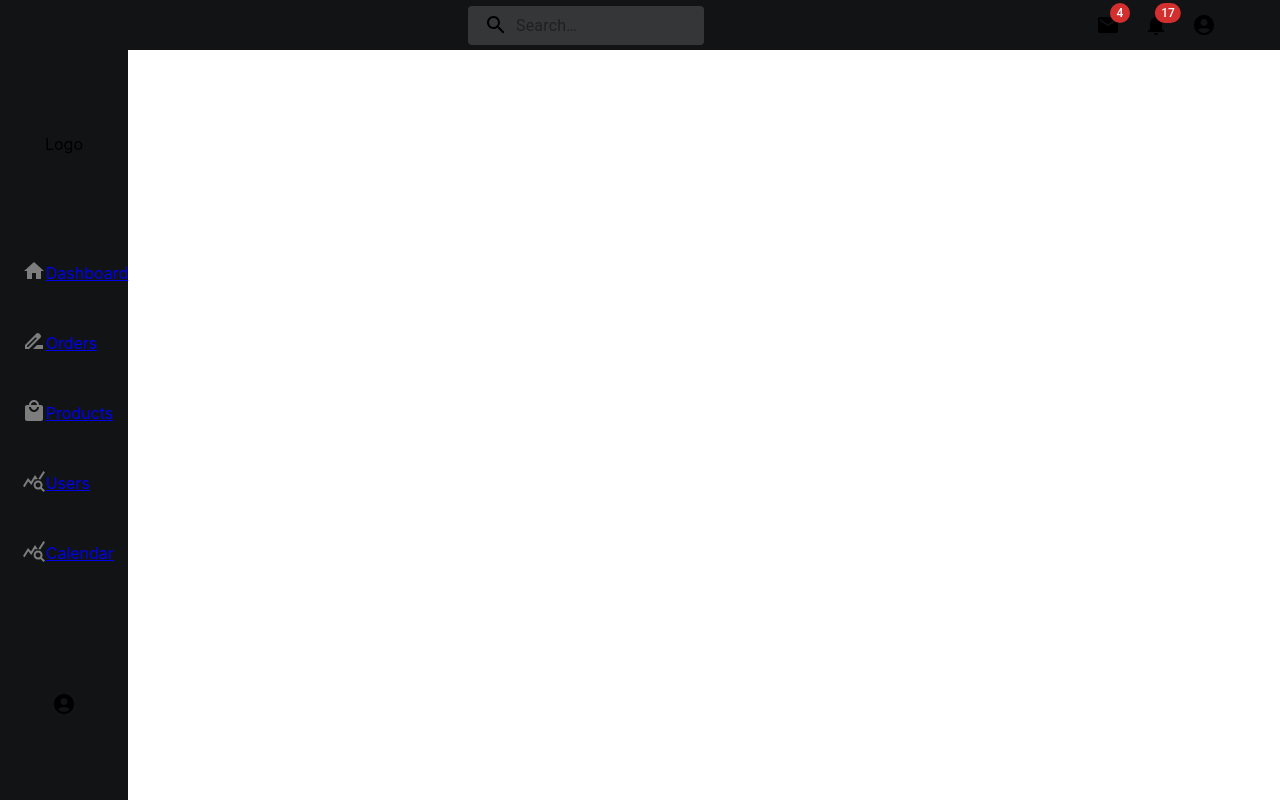
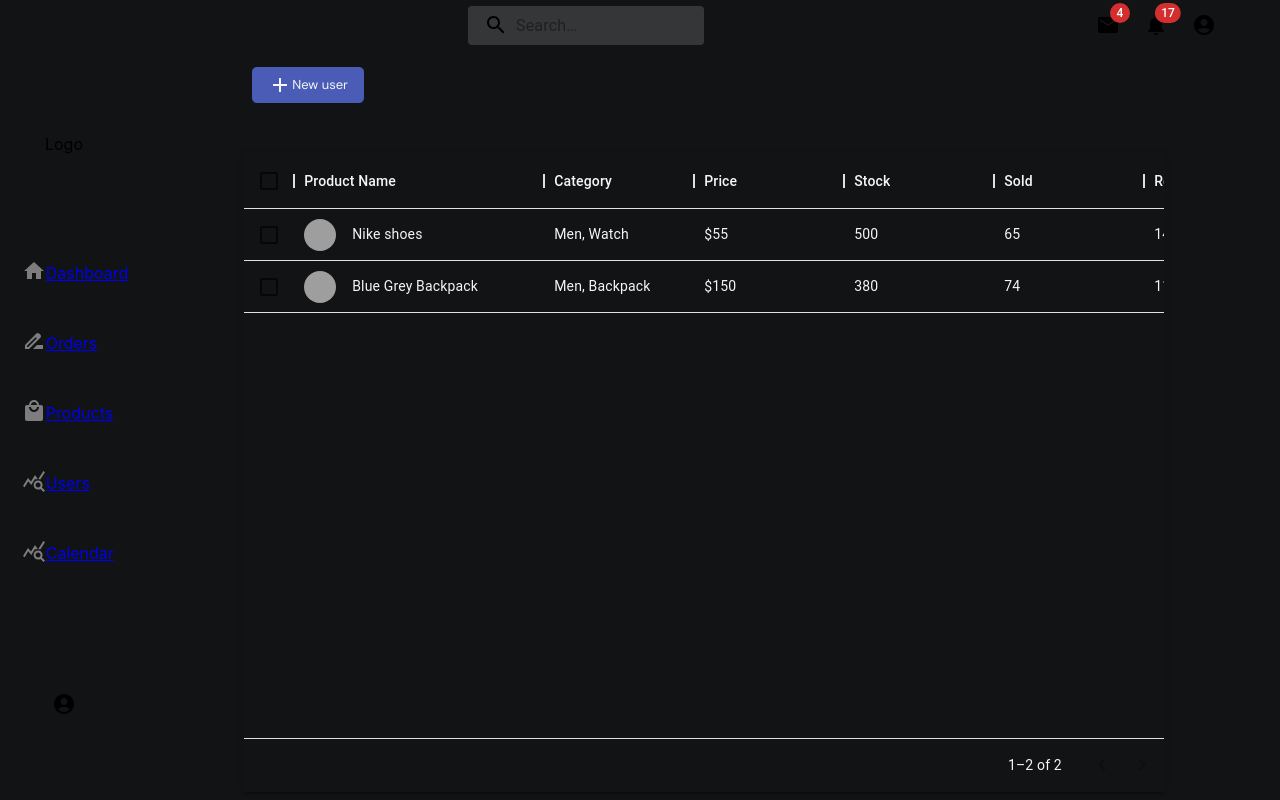
Before and after one commit to saeedo-khan/admin_dashboard, a React (Create React App) app: page /users in a window 1280 px wide. Shown: the top 800 px of the page. Built offline with nearby package versions, Linux system fonts and the light colour scheme; grey boxes are pictures that could not be loaded.

Commit message:
refactor add new event and build users page

```diff
--- a/src/App.tsx
+++ b/src/App.tsx
@@ -1,17 +1,19 @@
 import Home from "./pages/Home/Home";
 import "./sassStyles/_global.scss";
 import { Routes, Route } from "react-router-dom";
-import Calendar from "./pages/Calendar/Calender";
+import Calender from "./pages/Calendar/Calender";
 import Products from "./pages/Products/Products";
 import Orders from "./pages/Orders/Orders";
+import Users from "./pages/Users/Users";
 function App() {
   return (
     <>
       <Routes>
         <Route path="/" element={<Home />} />
-        <Route path="/calendar" element={<Calendar />} />
+        <Route path="/calendar" element={<Calender />} />
         <Route path="/products" element={<Products />} />
         <Route path="/orders" element={<Orders />} />
+        <Route path="/users" element={<Users />} />
       </Routes>
     </>
   );
--- a/src/components/layout/Sidebar/Sidebar.tsx
+++ b/src/components/layout/Sidebar/Sidebar.tsx
@@ -65,7 +65,7 @@ const Sidebar: React.FC = () => {
         </li>
         <li>
           <NavLink
-            to="/"
+            to="/users"
             style={({ isActive }) => (isActive ? activeStyle : undefined)}
           >
             <div className="wrap-text-icon">
--- a/src/pages/Calendar/Calendar.scss
+++ b/src/pages/Calendar/Calendar.scss
@@ -7,9 +7,9 @@
 }
 
 .wrapp-calendar {
-    max-width: 1400px;
+    max-width: 1600px;
     margin: 0 auto;
-    width: 80%;
+    width: 80%
 }
 
 .modal-add-event {
@@ -66,3 +66,24 @@
         font-size: 0.9rem !important;
     }
 }
+
+
+.container-form{
+    display: flex;
+    align-items: center;
+    justify-content: center;
+    max-width: 800px;
+    margin: 0 auto;
+    margin-bottom: 2rem
+}
+
+.title-form{
+    @include inputStyle(#5e4880);
+    background-color: $main-color;
+    color: whitesmoke;
+}
+
+.data-picker{
+    z-index: 999;
+    display: block;
+}
--- a/src/pages/Calendar/Calender.tsx
+++ b/src/pages/Calendar/Calender.tsx
@@ -16,7 +16,7 @@ const events = [
   { title: "Washing", start: new Date(2023, 2, 4), end: new Date(2023, 2, 8) },
 ];
 type NewEvent = { title: string; start: any; end: any };
-const Calendar: React.FC = () => {
+const Calender: React.FC = () => {
   const container = useRef(null);
   const [newEvent, setNewEvent] = React.useState<NewEvent>({
     title: "",
@@ -24,9 +24,6 @@ const Calendar: React.FC = () => {
     end: "",
   });
   const [allEvents, setAllEvents] = React.useState(events);
-  const [open, setOpen] = React.useState(false);
-  const handleOpen = () => setOpen(true);
-  const handleClose = () => setOpen(false);
   function handleAddNewEvent() {
     setAllEvents([...allEvents, newEvent]);
     setNewEvent({
@@ -34,7 +31,6 @@ const Calendar: React.FC = () => {
       start: "",
       end: "",
     });
-    handleClose();
   }
 
   const remove = ({
@@ -55,56 +51,45 @@ const Calendar: React.FC = () => {
     <div className="Calendar">
       <div className="wrapp-calendar">
         <h2>Calendar</h2>
-
-        <Modal
-          open={open}
-          onClose={handleClose}
-          aria-labelledby="modal-modal-title"
-          aria-describedby="modal-modal-description"
-          className="modal-add-event"
-        >
-          <div className="add-event">
+        <div className="icon-create-evt">
+          <button onClick={handleAddNewEvent}>
+            <div>
+              <AddBoxIcon />
+            </div>
+            <div>Create new event</div>
+          </button>
+        </div>
+        <form className="container-form">
+          <label>
+            Add Title:
             <input
               type="text"
-              className="title-event"
-              placeholder="Add Title"
-              style={{ width: "20%" }}
-              value={newEvent.title}
-              onChange={(e) =>
-                setNewEvent({ ...newEvent, title: e.target.value })
-              }
+              name="title"
+              className="title-form"
+              placeholder="title .."
             />
-            <p>Start Date</p>
-            <div>
-              <DatePicker
-                placeholderText="Start Date"
-                selected={newEvent.start}
-                onChange={(start) => setNewEvent({ ...newEvent, start })}
-              />
-            </div>
-            <p>End Date</p>
-            <div>
-              <DatePicker
-                placeholderText="End Date"
-                selected={newEvent.end}
-                onChange={(end) => setNewEvent({ ...newEvent, end })}
-              />
-            </div>
-            <div className="add-event-btn">
-              <button onClick={handleAddNewEvent}>Add Event</button>
-            </div>
-          </div>
-        </Modal>
+          </label>
+          <label>
+            Start Date:
+            <DatePicker
+              placeholderText="Start Date"
+              selected={newEvent.start}
+              onChange={(start) => setNewEvent({ ...newEvent, start })}
+              className="title-form data-picker"
+            />
+          </label>
+          <label>
+            End Date:
+            <DatePicker
+              placeholderText="End Date"
+              selected={newEvent.start}
+              onChange={(start) => setNewEvent({ ...newEvent, start })}
+              className="title-form data-picker"
+            />
+          </label>
+        </form>
 
         <div ref={container}>
-          <div className="icon-create-evt">
-            <button onClick={handleOpen}>
-              <div>
-                <AddBoxIcon />
-              </div>
-              <div>Create new event</div>
-            </button>
-          </div>
           <FullCalendar
             plugins={[dayGridPlugin, timeGridPlugin, interactionPlugin]}
             initialView="dayGridMonth"
@@ -114,7 +99,7 @@ const Calendar: React.FC = () => {
             headerToolbar={{
               left: "prev,next",
               center: "title",
-              right: "dayGridMonth,timeGridWeek,timeGridDay",
+              right: "dayGridMonth,dayGridWeek,dayGridDay",
             }}
             aspectRatio={6}
             height={600}
@@ -143,4 +128,4 @@ function renderEventContent(eventInfo: any) {
   );
 }
 
-export default Calendar;
+export default Calender;
--- /dev/null
+++ b/src/pages/Users/Users.scss
@@ -0,0 +1,24 @@
+@import "../../sassStyles/variables";
+@import "../../sassStyles/mixins";
+.users{
+    background-color: $main-color;
+    height: 100%;
+
+    .users-container{
+        max-width: 1500px;
+        margin: 0 auto;
+        width: 80%;
+    }
+}
+
+.add-user-btn{
+    @include btn($fifth-color, $main-color, #5063c3);
+    display: inline-flex;
+    align-items: center;
+    justify-content: center;
+}
+
+.wrap-datatable{
+    height: 800px;
+    margin-top: 2rem;
+}
--- /dev/null
+++ b/src/pages/Users/Users.tsx
@@ -0,0 +1,60 @@
+import { GridColDef } from "@mui/x-data-grid";
+import React, { useState } from "react";
+import Datatable from "../../components/Datatable/Datatable";
+import { initProductsRow } from "../../utils/tableRows";
+import AddIcon from "@mui/icons-material/Add";
+import "./Users.scss";
+const Users: React.FC = () => {
+  const [usersRow, setUsersRow] = useState(initProductsRow);
+  // id user email status transaction
+  const cols: GridColDef[] = [
+    {
+      field: "product_name",
+      headerName: "Product Name",
+      width: 250,
+      renderCell: (params) => {
+        return (
+          <div className="cellWithImg">
+            <img
+              src={params.row.product_image}
+              alt="avatar"
+              className="cellImg"
+              style={{ marginRight: "1rem" }}
+            />
+            <span>{params.row.product_name}</span>
+          </div>
+        );
+      },
+    },
+    { field: "category", headerName: "Category", width: 150 },
+    {
+      field: "price",
+      headerName: "Price",
+      width: 150,
+      renderCell: (params) => {
+        return <span>${params.row.price}</span>;
+      },
+    },
+    { field: "stock", headerName: "Stock", width: 150 },
+    { field: "sold", headerName: "Sold", width: 150 },
+    { field: "revenew", headerName: "Revenew", width: 150 },
+  ];
+
+  return (
+    <div className="users">
+      <div className="users-container">
+        <div className="header-users">
+          <button className="add-user-btn">
+            <AddIcon />
+            <span>New user</span>
+          </button>
+        </div>
+        <div className="wrap-datatable">
+          <Datatable rowsPerPage={7} rows={usersRow} columns={cols} />
+        </div>
+      </div>
+    </div>
+  );
+};
+
+export default Users;
--- a/src/sassStyles/_mixins.scss
+++ b/src/sassStyles/_mixins.scss
@@ -41,13 +41,13 @@ $small: 480px;
 }
 
 
-@mixin inputStyle($outColor: #5a86b5,$fSize: 14px){
-    padding: 10px;
+@mixin inputStyle($outColor: #5a86b5,$fSize: 0.9rem){
+    padding: 6px 10px;
     margin: 0.5rem;
+    border: 1px solid $outColor;
+    border-radius: 4px;
+    display: block;
     font-size: $fSize;
-    border: none;
-    border-radius: 10px;
-    outline-color: $outColor;
 }
 
 @mixin btn($bgColor: #0f4eb3,$brColor:rgb(9, 35, 184), $hColor: #2c518e, $txtColor: whiteSmoke){
```
Also changed, not shown: 1 other file (tests, documents, lock files or other folders).
